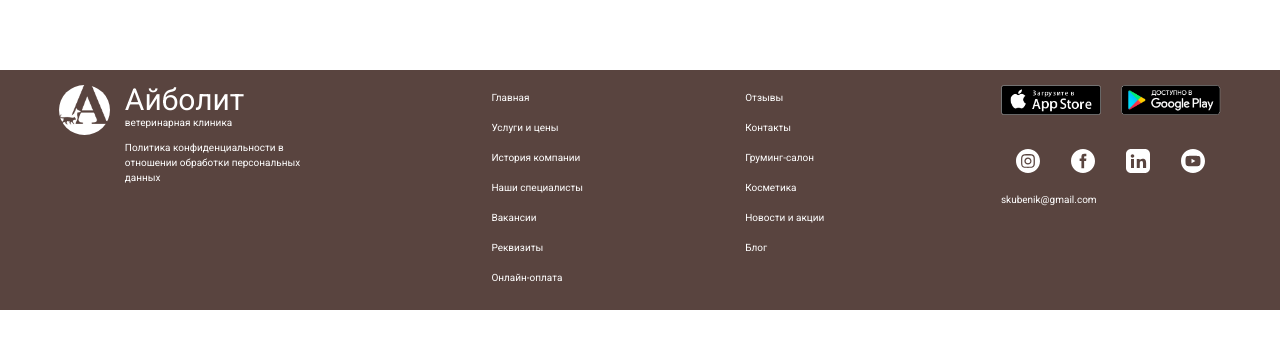
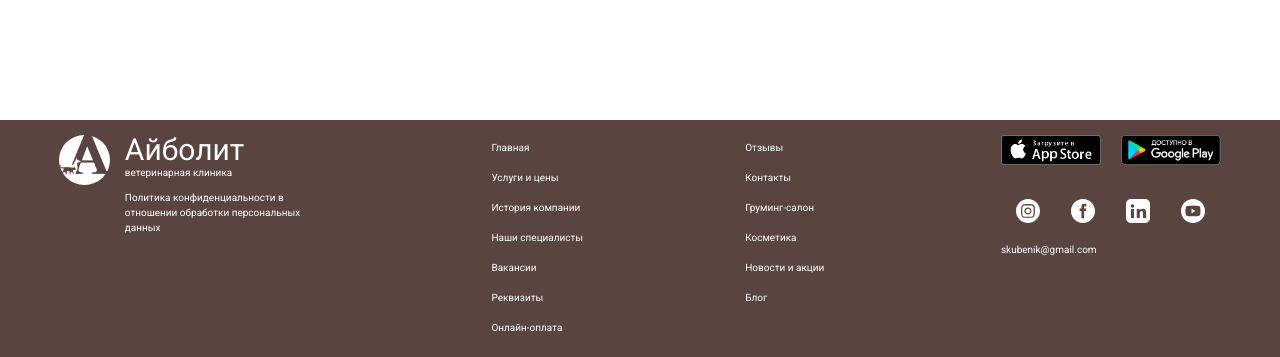
Before and after one commit to Skubenyk/VetClinic-Frontend, a React (Create React App) app: page / in a window 1280 px wide. Shown: the part 3824-4181 px from the top of the page. Before the commit the page ends 4134 px from the top, so only its background shows below. Built offline with nearby package versions, Linux system fonts and the light colour scheme.

Commit message:
footer fixed

```diff
--- a/src/components/footer/footer.module.scss
+++ b/src/components/footer/footer.module.scss
@@ -8,7 +8,7 @@
 //*Footer section
 .footer {
   background-color: $c-brown;
-  margin-top: 200px;
+  margin-top: 250px;
   color: $c-white;
   width: 100%;
   bottom: 0;
```
Also changed, not shown: 11 other files (tests, documents, lock files or other folders).
